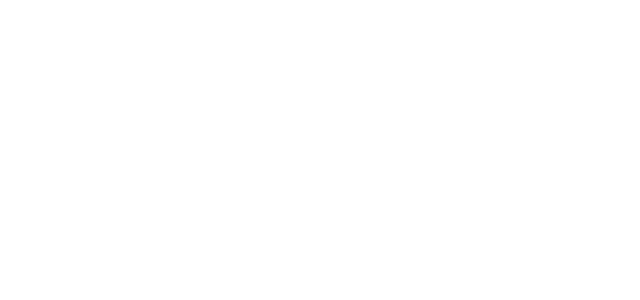
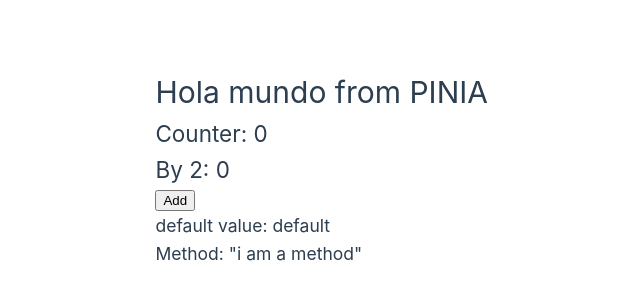
Before and after one commit to Jhan-Torres/vueJs-GogoDev, a Vue app in the folder global-pinia/: page / in a window 1280 px wide. Shown: the part 232-532 px from the top of the page, without its empty margins (152-792 px from the left). Built offline with nearby package versions, Linux system fonts and the light colour scheme.

Commit message:
counter example with pinia

```diff
--- a/global-pinia/src/App.vue
+++ b/global-pinia/src/App.vue
@@ -1,9 +1,37 @@
 <script setup>
+import { storeToRefs } from 'pinia';
+import { useCounterStore } from './stores/counter';
 
+const counterStore = useCounterStore();
+
+//Extraer un ref de un store
+const { defaultValue } = storeToRefs(counterStore)
+
+//Extraer una metodo de un store
+const { aMethod } = counterStore
+const msg = aMethod();
 </script>
 
 <template>
-  <div></div>
+  <div>
+    <h1>Hola mundo from PINIA</h1>
+    <h2>
+      Counter: {{ counterStore.count }}
+    </h2>
+    <h2>
+      By 2: {{ counterStore.doubleCount }}
+    </h2>
+    <button
+      @click="counterStore.increment"
+    >
+      Add
+    </button>
+  </div>
+  <br>
+  <div>
+    <h3>default value: {{ defaultValue }}</h3>
+    <h3>Method: "{{ msg }}"</h3>
+  </div>
 </template>
 
 <style scoped>
--- a/global-pinia/src/stores/counter.js
+++ b/global-pinia/src/stores/counter.js
@@ -3,13 +3,24 @@
 
 //Setup stores syntax
 export const useCounterStore = defineStore('counter', () => {
+  const defaultValue = ref('default')
   const count = ref(0)
   const doubleCount = computed(() => count.value * 2)
   function increment() {
     count.value++
   }
 
-  return { count, doubleCount, increment }
+  const aMethod = () => {
+    return 'i am a method'
+  }
+
+  return {
+    count,
+    doubleCount,
+    increment,
+    defaultValue,
+    aMethod
+  }
 })
 
 /*
```
